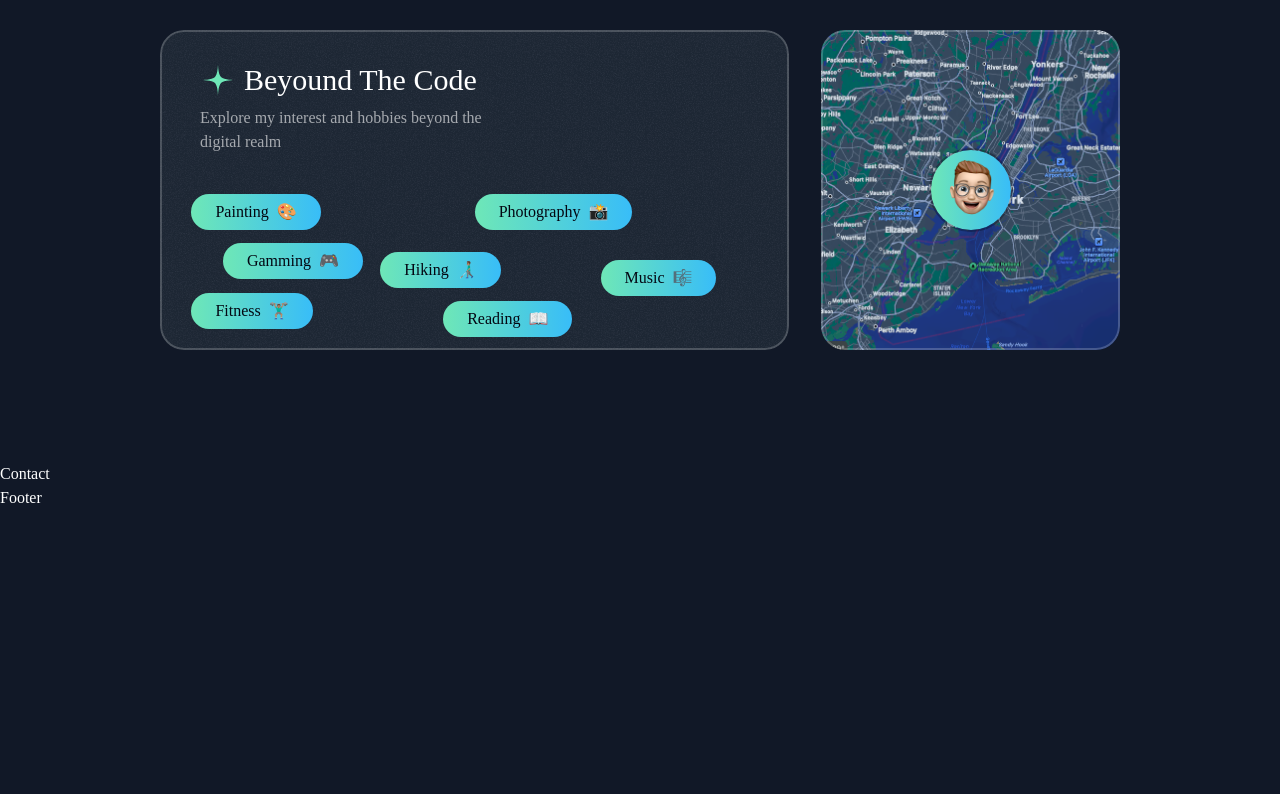
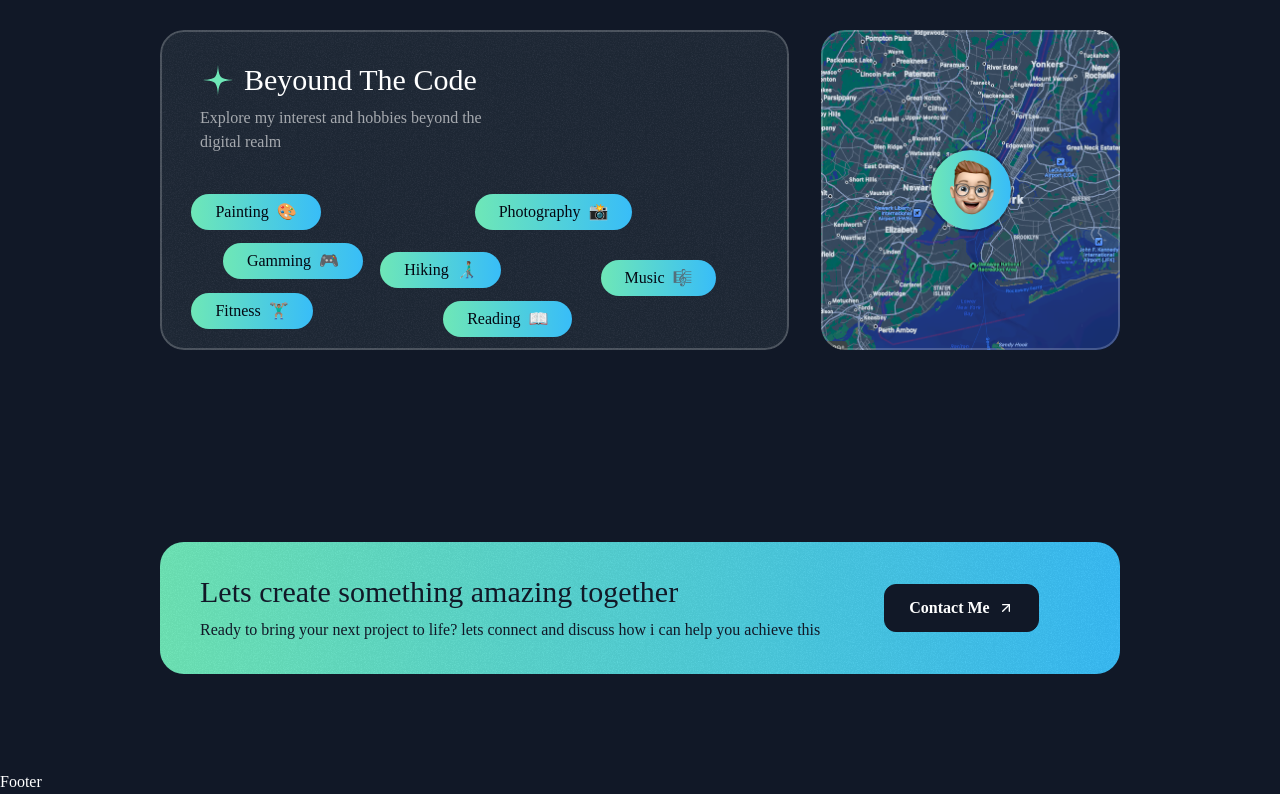
Before and after one commit to igbokwe-chibueze/single_page_portfolio, a Next.js app: page / in a window 1280 px wide. Shown: the part 4426-5220 px from the top of the page. Before the commit the page ends 4936 px from the top, so only its background shows below. Built offline with nearby package versions, Linux system fonts and the light colour scheme; a web font is replaced by a local one.

Commit message:
Created the Call To Action section
Signed-off-by: igbokwe-chibueze <igbokwechibueze@gmail.com>

```diff
--- a/src/components/HeroOrbit.tsx
+++ b/src/components/HeroOrbit.tsx
@@ -1,4 +1,3 @@
-import StarIcon from '@/assets/icons/star.svg'
 import { PropsWithChildren } from 'react'
 
 
--- a/src/sections/About.tsx
+++ b/src/sections/About.tsx
@@ -1,6 +1,5 @@
 import Card from '@/components/Card'
 import SectionHearder from '@/components/SectionHearder'
-import StarIcon from '@/assets/icons/star.svg'
 import BookImage from '@/assets/images/book-cover.png'
 import Image from 'next/image'
 import JavascriptIcon from '@/assets/icons/square-js.svg'
--- a/src/sections/Contact.tsx
+++ b/src/sections/Contact.tsx
@@ -1,8 +1,42 @@
-import React from 'react'
+import grainImage from '@/assets/images/grain.jpg'
+import ArrowUpRightIcon from '@/assets/icons/arrow-up-right.svg'
 
 const Contact = () => {
   return (
-    <div>Contact</div>
+    <section className='py-16 pt-12 lg:py-24 lg:pt-20'>
+      <div className='container'>
+        <div className='bg-gradient-to-r from-emerald-300 to-sky-400 text-gray-900 py-8 px-10
+          rounded-3xl text-center md:text-left relative overflow-hidden z-0'
+        >
+          {/* Card Grain Background */}
+          <div className='absolute inset-0 -z-10 opacity-5' style={{
+            backgroundImage: `url(${grainImage.src})`
+          }}>
+          </div>
+
+          <div className='flex flex-col md:flex-row gap-8 md:gap-16 items-center'>
+            <div>
+              <h2 className='font-serif text-2xl md:text-3xl'>
+                Lets create something amazing together
+              </h2>
+              <p className='text-sm md:text-base mt-2'>
+                Ready to bring your next project to life? lets connect and discuss how i can help you achieve this
+              </p>
+            </div>
+
+            <div>
+              <button
+                className='text-white bg-gray-900 inline-flex items-center px-6 h-12
+                  rounded-xl gap-2 w-max border border-gray-900'
+                >
+                <span className='font-semibold'>Contact Me</span>
+                <ArrowUpRightIcon className="size-4"/>
+              </button>
+            </div>
+          </div>
+        </div>
+      </div>
+    </section>
   )
 }
 
```
